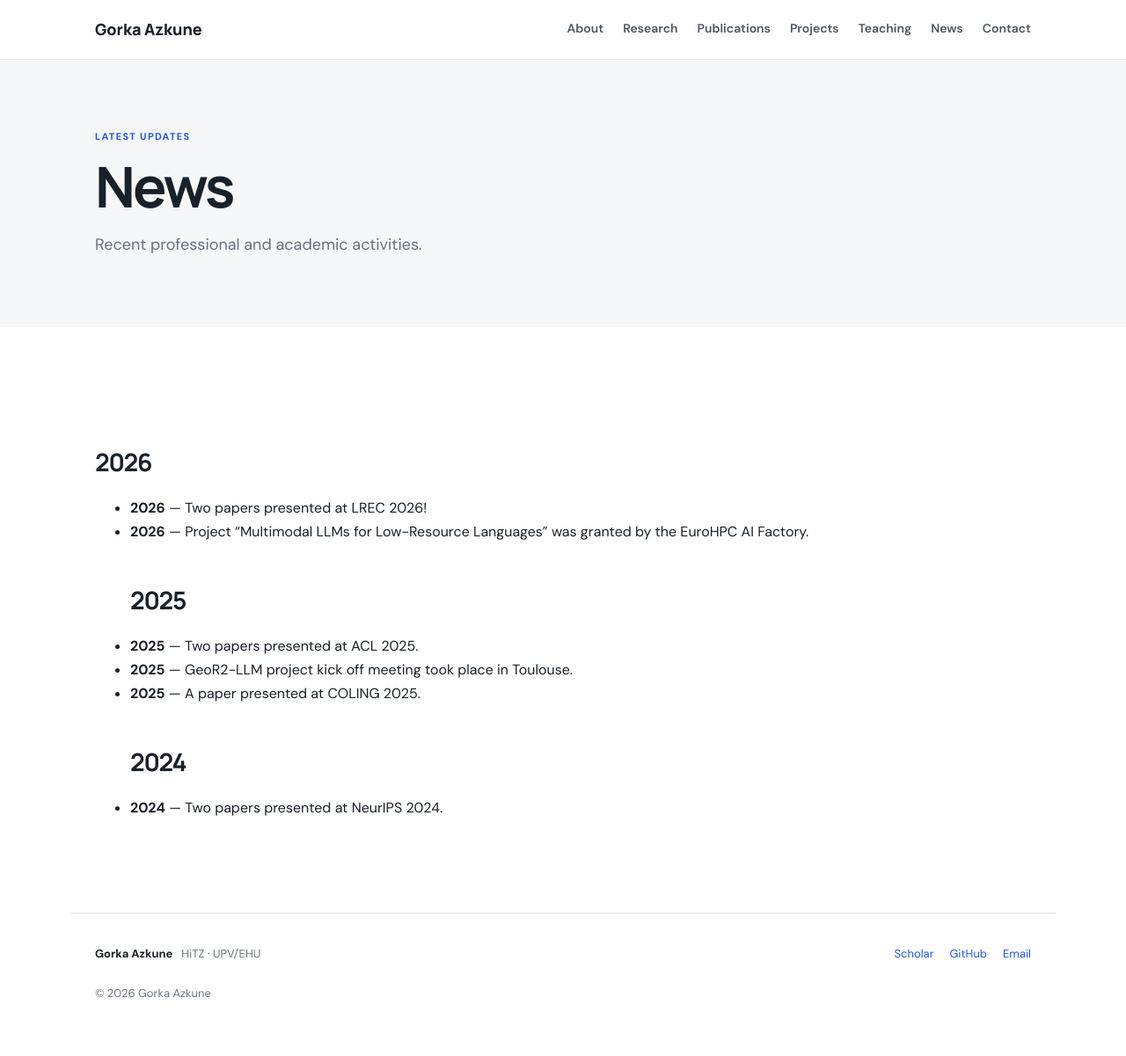
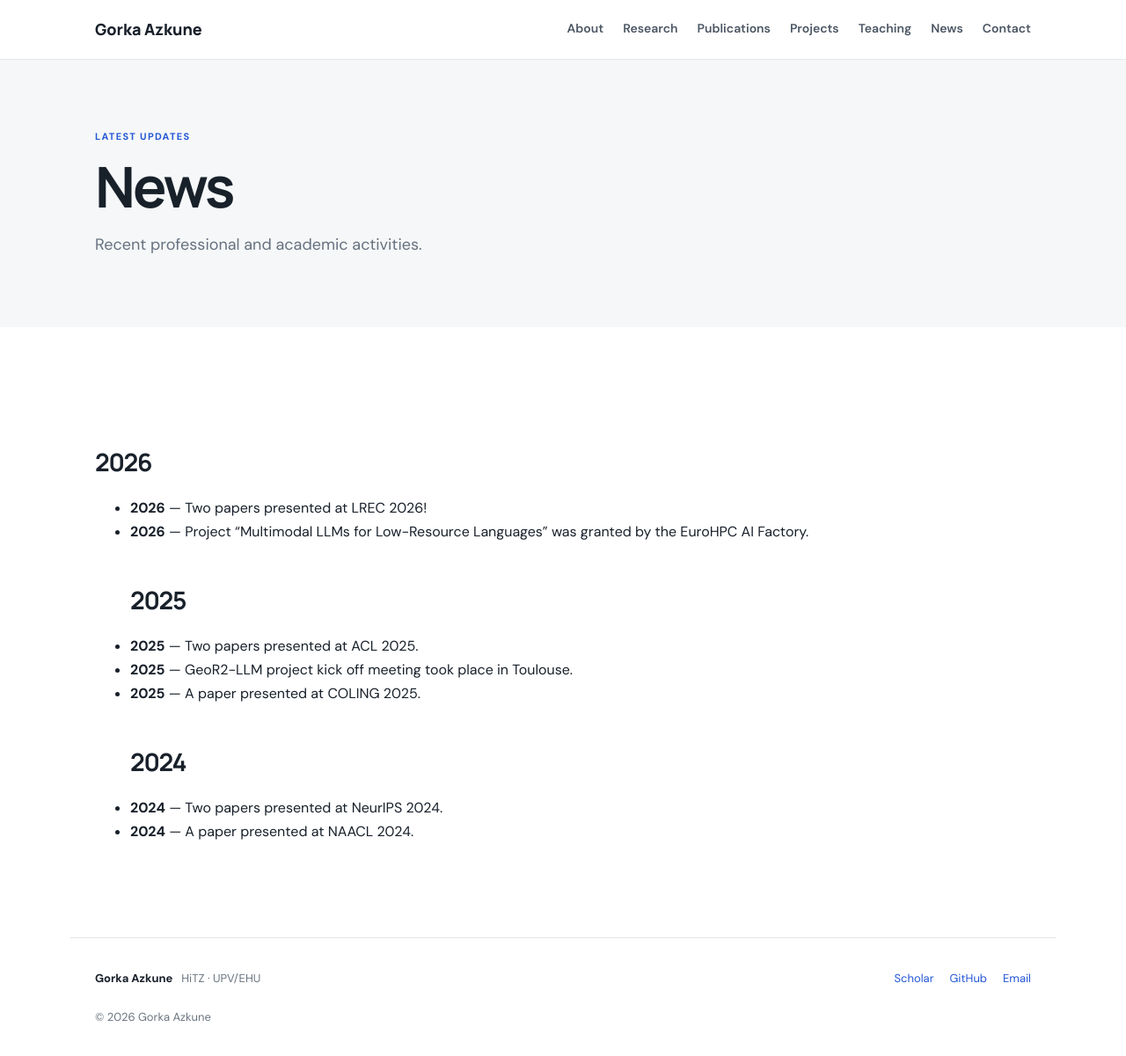
Before and after one commit to gazkune/gazkune.github.io, a Jekyll site: the page built from news.md, in a window 1280 px wide and 1218 px high. Shown: the top 1201 px of the window at 88% size. Built offline with Jekyll 4.4.1, drawn with Linux system fonts in a browser that asks for light colours.

Commit message:
news updated

```diff
--- a/news.md
+++ b/news.md
@@ -14,3 +14,4 @@ permalink: /news/
 - **2025** — A paper presented at COLING 2025.
 ## 2024
 - **2024** — Two papers presented at NeurIPS 2024.
+- **2024** — A paper presented at NAACL 2024.
```
